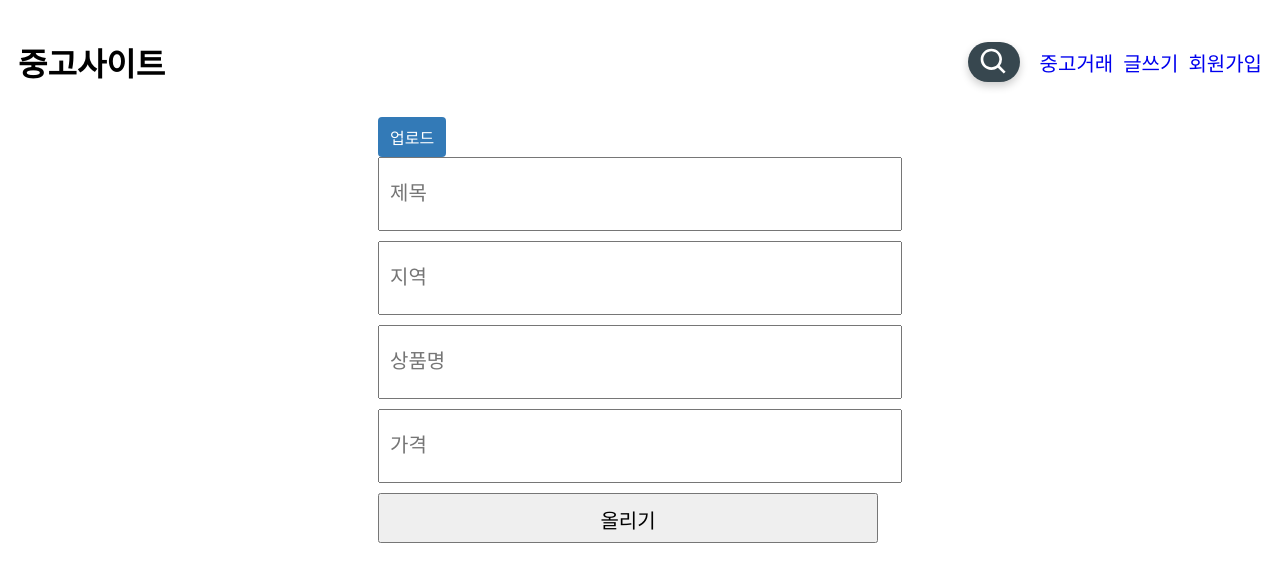
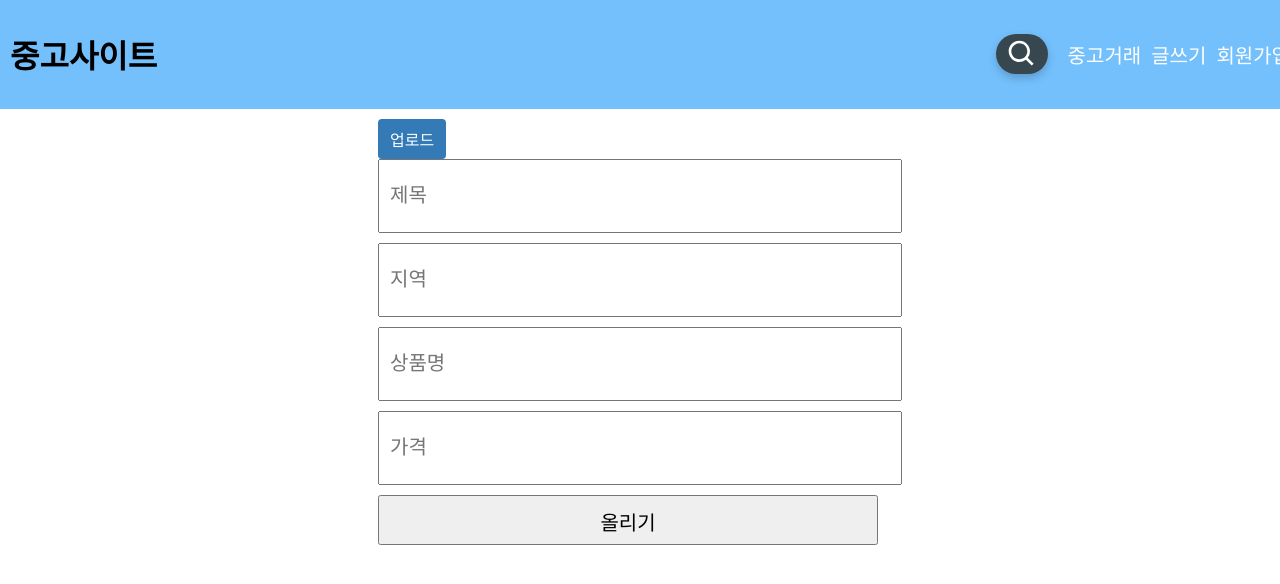
Before and after one commit to owen970517/owen_market, a React (Create React App) app: page /write in a window 1280 px wide. Shown: the top 584 px of the page. Built offline with nearby package versions, Linux system fonts and the light colour scheme; no server answers.

Commit message:
반응형 헤더 구현

```diff
--- a/src/Components/Layout/Header.tsx
+++ b/src/Components/Layout/Header.tsx
@@ -5,7 +5,9 @@ import {useDispatch , useSelector} from 'react-redux'
 import { userActions } from "../../store/userSlice";
 import SearchBar from "./SearchBar";
 import { RootState } from "../../store/store";
-import { useCallback } from "react";
+import { useCallback, useState } from "react";
+import { FaBars,FaTimes } from "react-icons/fa";
+import { IStyleProps } from '../../type/StyleProps';
 
 interface Iimage {
   width : number
@@ -15,6 +17,10 @@ interface Iimage {
 }
 
 const Header = () => {
+  const [isopen, setIsOpen] = useState(false);
+  const handleToggleOpen = () => {
+    setIsOpen((prev) => !prev);
+  };
   const dispatch = useDispatch();
   const {isLogin,profileImg,user} = useSelector((state:RootState) => state.user);
   const defaultImg = "https://cdn.pixabay.com/photo/2015/10/05/22/37/blank-profile-picture-973460_1280.png"
@@ -30,7 +36,7 @@ const Header = () => {
     return (
       <Nav>
         <h1>중고사이트</h1>
-        <UL>
+        <UL isopen={isopen }>
           <SearchBar/>
           <LI>{isLogin ?
           <Div>
@@ -46,7 +52,7 @@ const Header = () => {
           quality: 80,
           format: "jpg"
     })} alt='' ></ProfileImg>
-            </ProfileDiv>
+      </ProfileDiv>
             <StyledLink to='/profile' >{user.displayName}</StyledLink>
           </Div> : ""}</LI>
           <LI><StyledLink to='/' >중고거래</StyledLink></LI>
@@ -54,31 +60,69 @@ const Header = () => {
           {isLogin && <LI><StyledLink to='/cart' >장바구니</StyledLink></LI> }
           {isLogin ? <Btn onClick={onLogOut}>로그아웃</Btn> : <LI><StyledLink to='/sign' >회원가입</StyledLink></LI> }
         </UL>
+        { isopen ?  <FaTimes className="ham" onClick={handleToggleOpen}/> : <FaBars className="ham" onClick={handleToggleOpen}/>}
       </Nav>
     )
 }
 
 const Nav = styled.div`
+  background-color: #74c0fc;
+  width: 100%;
+  padding: 10px;
   display: flex;
-  justify-content : space-between;
   align-items: center;
-  padding :10px;
+  justify-content: space-between;
+  margin-bottom: 10px;
+  .ham {
+    display: none;
+    color: white;
+    font-size: 24px;
+    position: absolute;
+    right: 20px;
+    top: 45px;
+    cursor: pointer;
+  }
+  @media screen and (max-width: 768px) {
+    flex-direction: column;
+    align-items: flex-start;
+    .ham {
+      display : block;
+    }
+
+  }
 `
 const UL = styled.ul`
   display:flex;
   justify-content: center;
   align-items: center;
+  @media screen and (max-width: 768px) {
+    display: ${(props:IStyleProps) => (props.isopen ? "flex" : "none")};
+    flex-direction: column;
+    align-items: center;
+    width: 100%;
+  }
 `
 const LI =  styled.li`
   font-size : 20px;
   margin-left : 10px;
   list-style : none;
+  display: block;
+  @media screen and (max-width: 768px) {
+    margin-bottom: 10px;
+    &:hover {
+      cursor: pointer;
+      background: #44a8f4;
+      border-radius: 10px;
+      padding : 10px;
+    }
+  }
 `
 const Btn = styled.button `
   margin-left : 10px;
 `
 const StyledLink = styled(Link)`
   text-decoration: none;
+  color : white;
 `
 const ProfileDiv = styled.div`
   width : 50px;
@@ -98,4 +142,6 @@ const Div = styled.div`
   align-items: center;
 `
 
+
+
 export default Header
--- a/src/Components/products/AddProduct.tsx
+++ b/src/Components/products/AddProduct.tsx
@@ -23,17 +23,17 @@ const AddProduct = () => {
     },[imgSrc])
     const nav = useNavigate();
     const onSubmit:SubmitHandler<IForm> = async (props) => {
+      const options = {
+        maxSizeMB: 0.3,
+        maxWidthOrHeight: 1920,
+        useWebWorker: true
+      }
       const Img = props.image[0];
       const date = new Date();
       const years = String(date.getFullYear()).padStart(4,'0');
       const month = String(date.getMonth()+1).padStart(2,'0');
       const day = String(date.getDate()).padStart(2,'0');
       if(Img) {
-        const options = {
-          maxSizeMB: 0.3,
-          maxWidthOrHeight: 1920,
-          useWebWorker: true
-        }
         const compressedImage = await imageCompression(Img , options);
         const storageRef = storage.ref();
         const ImgRef = storageRef.child(`image/${compressedImage.name}`);
@@ -48,7 +48,7 @@ const AddProduct = () => {
         // 성공시 동작하는 함수
         async () => {
           const url = await uploadImg.snapshot.ref.getDownloadURL();
-          db.collection('Product').doc(props.title).set({
+          await db.collection('Product').doc(props.title).set({
             uid : userObj.uid,
             상품명 : props.item,
             가격 : props.price,
--- a/src/Components/products/SearchedProduct.tsx
+++ b/src/Components/products/SearchedProduct.tsx
@@ -35,7 +35,7 @@ const Search = () => {
 }
 const Grid = styled.div`
     display : grid;
-    grid-template-columns : repeat(3 , minmax(20rem,1fr));
+    grid-template-columns : repeat(auto-fit , minmax(20rem,1fr));
     grid-gap : 10px;
     place-items: center;
 `;
--- a/src/index.tsx
+++ b/src/index.tsx
@@ -3,11 +3,20 @@ import ReactDOM from 'react-dom/client';
 import App from './App';
 import {Provider} from 'react-redux';
 import { store } from './store/store';
+import { createGlobalStyle } from 'styled-components';
 
 const root = ReactDOM.createRoot(document.getElementById('root') as HTMLElement);
+const GlobalStyle = createGlobalStyle`
+  body,ul {
+    margin : 0;
+    padding : 0;
+  }
+`
+
 root.render(
   <React.StrictMode>
     <Provider store={store}>
+      <GlobalStyle/>
       <App />
     </Provider>
   </React.StrictMode>
```
